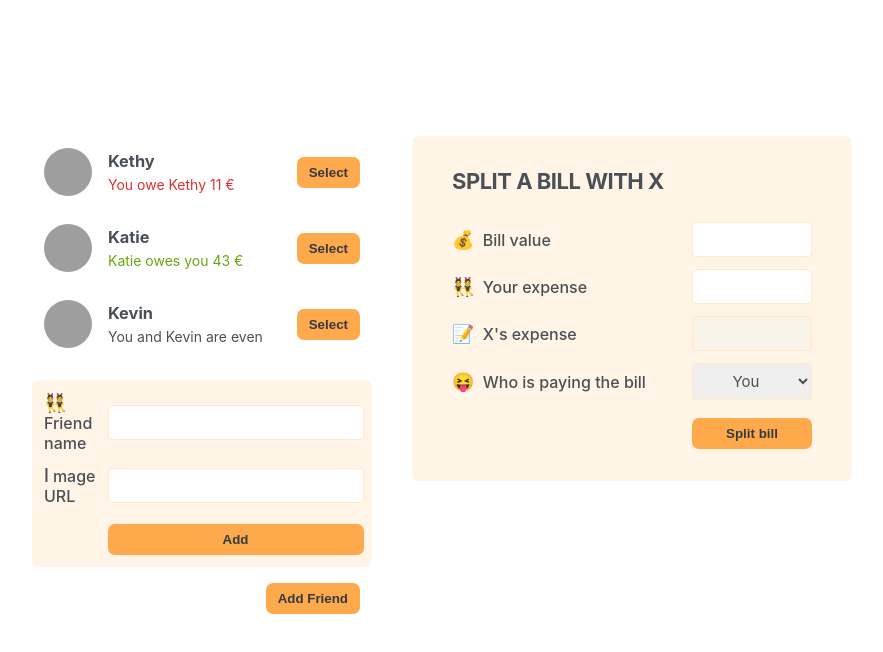
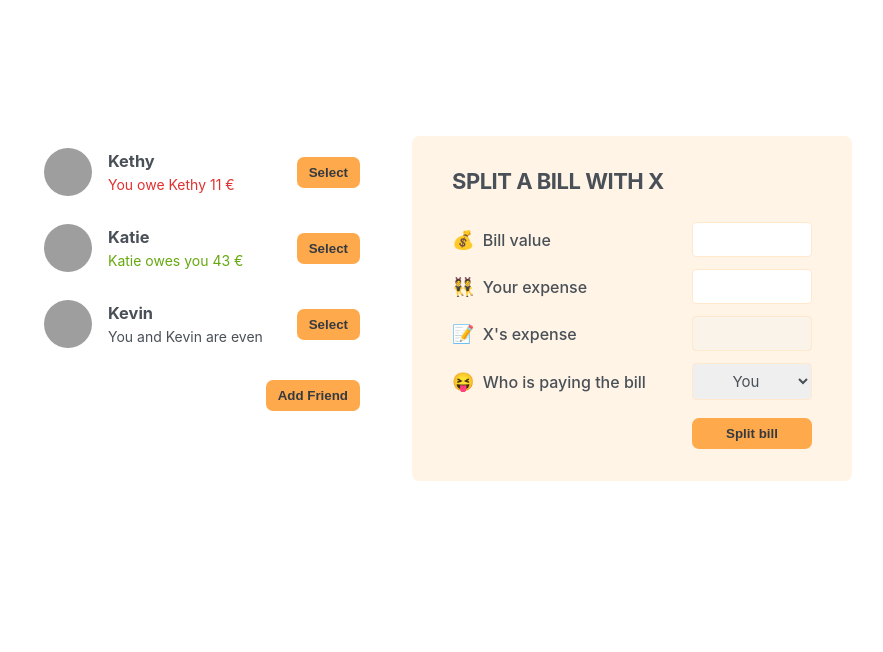
Before and after one commit to huytran72/Splitting-Bill, a React (Create React App) app in the folder splitting_bill/: page / in a window 1280 px wide. Shown: the top 652 px of the page, without its empty margins (198-1081 px from the left). Built offline with nearby package versions, Linux system fonts and the light colour scheme; grey boxes are pictures that could not be loaded.

Commit message:
Update App.js

```diff
--- a/splitting_bill/src/App.js
+++ b/splitting_bill/src/App.js
@@ -28,7 +28,7 @@ export default function App() {
     <div className="app">
       <div className="sidebar">
         <FriendList />
-        <FormAddFriend />
+        {showAddFriend && <FormAddFriend />}
         <Button>Add Friend</Button>
       </div>
 
```
